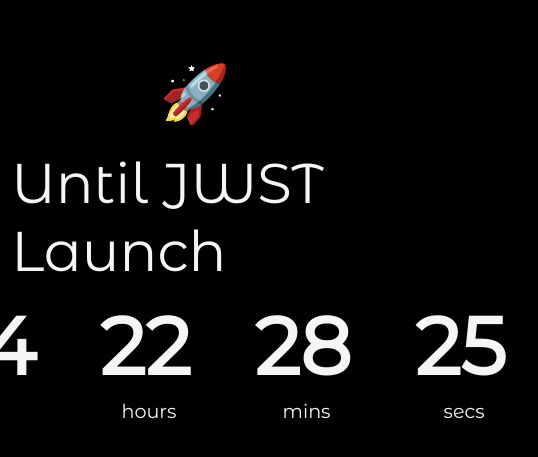
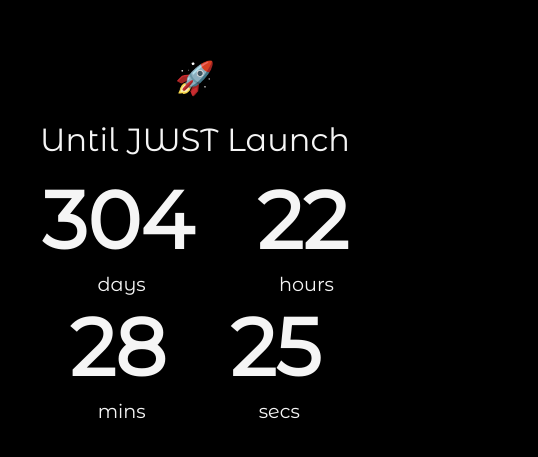
Before and after one commit to mschinagaines/JWST-CountdownTimer, a plain HTML site: page index.html in a window 390 px wide. Shown: the part 187-644 px from the top of the page, 538 px wide, since content can reach past the window. Drawn offline with Linux system fonts and the light colour scheme.

Commit message:
🚧 made window responsive

```diff
--- a/style.css
+++ b/style.css
@@ -29,6 +29,18 @@
     font-size: 3.5rem;
     font-weight: normal;
     margin: 0.7rem;
+    align-items: center;
+    justify-content: center;
+    flex-wrap: nowrap;
+}
+
+@media (max-width: 414px) {
+    h1 {
+        font-size: 2rem;
+    }
+    .bigtext {
+        font-size: 3.5rem;
+    }
 }
 
 .countdowntimer {
@@ -37,6 +49,9 @@
 
 .countdown-container {
     display: flex;
+    flex-wrap: wrap;
+    align-items: center;
+    justify-content: center;
 }
 
 .bigtext {
```
